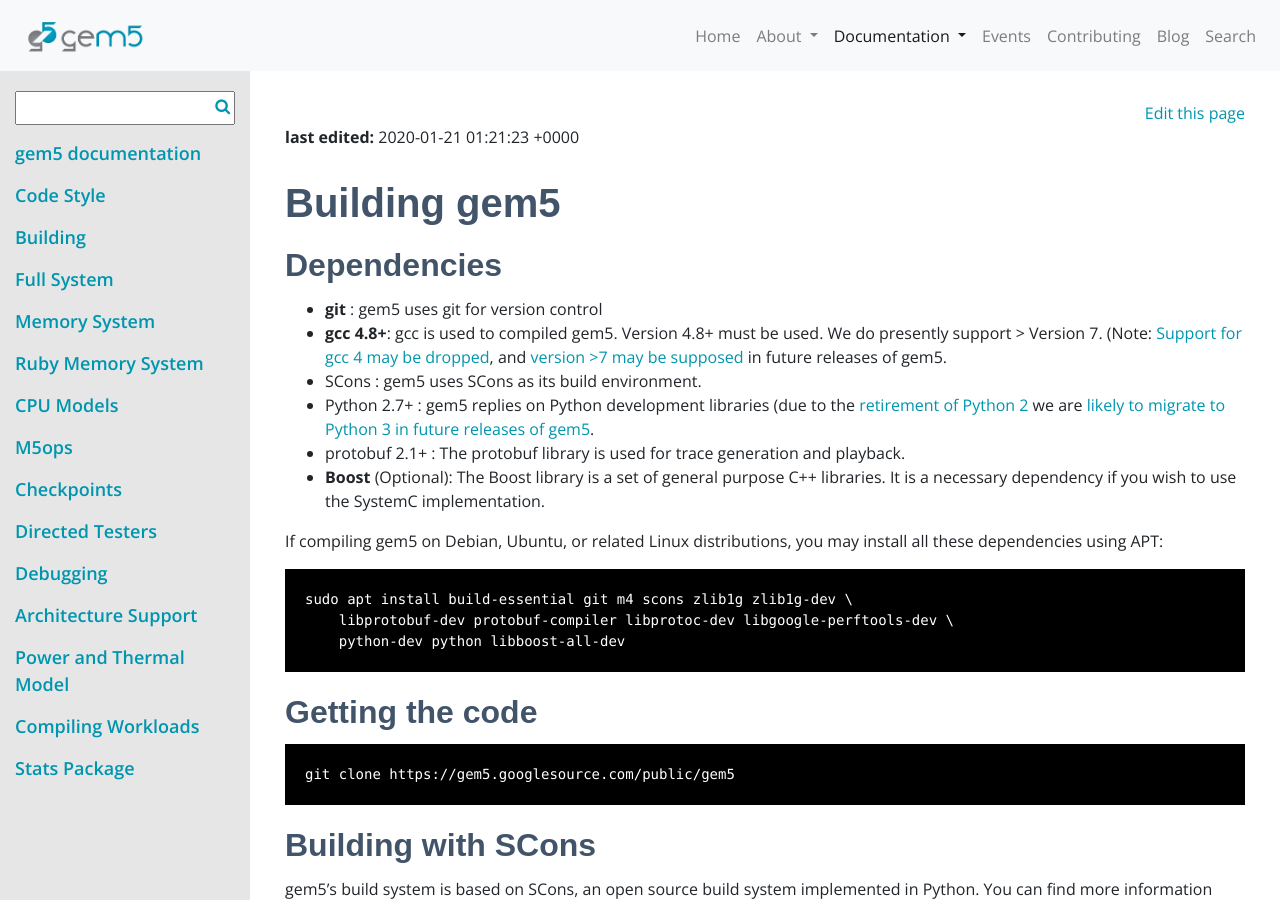
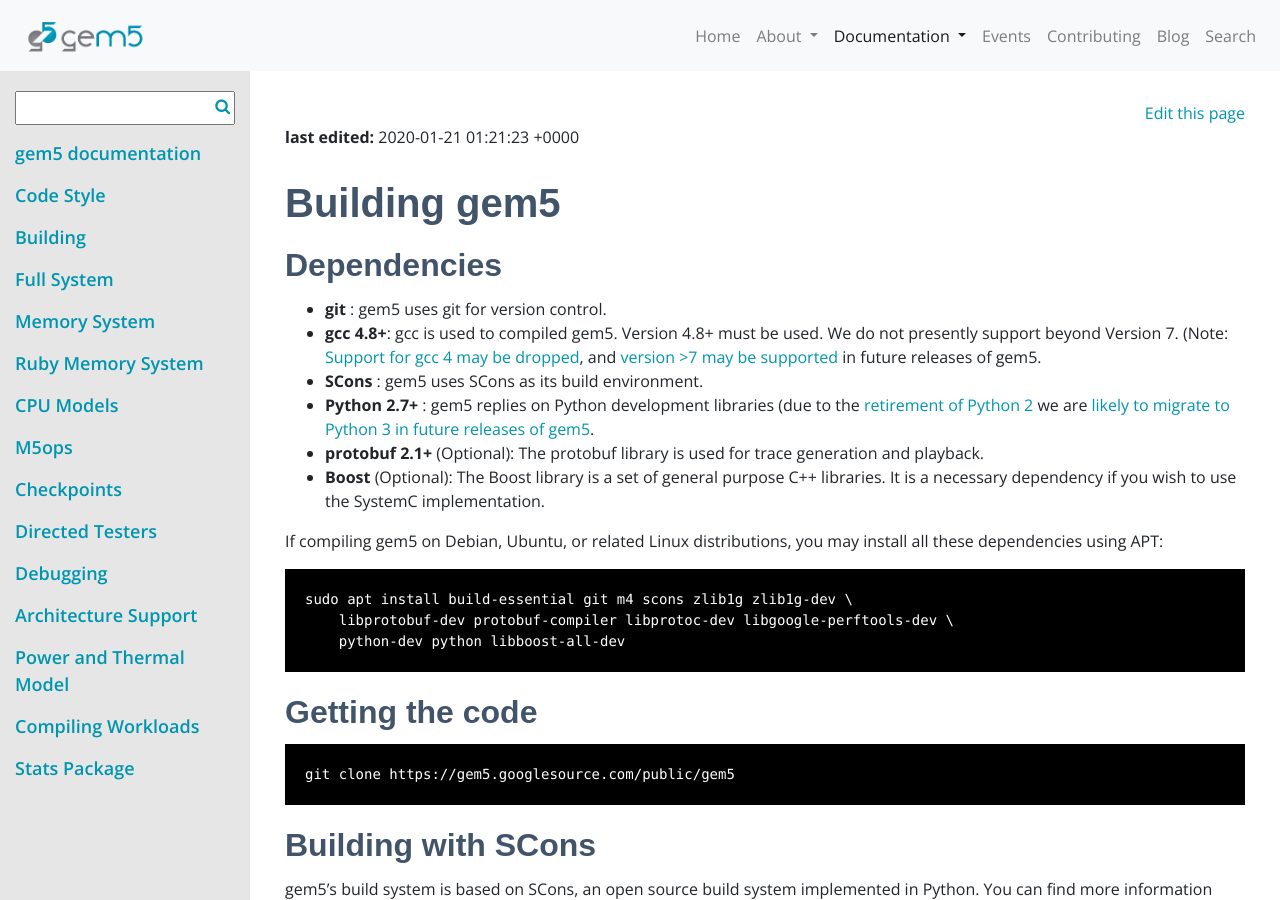
Before and after one commit to gem5/website, a Jekyll site: the page built from _pages/documentation/general_docs/building/index.md, in a window 1280 px wide and 900 px high. Built offline with Jekyll 4.4.1, drawn with Linux system fonts in a browser that asks for light colours; nearby versions of some CDN libraries; some web fonts are replaced.

Commit message:
Added documentation/general_docs/building

```diff
--- a/_pages/documentation/general_docs/building/index.md
+++ b/_pages/documentation/general_docs/building/index.md
@@ -11,20 +11,20 @@
 
 ## Dependencies
 
-* **git** : gem5 uses git for version control
+* **git** : gem5 uses git for version control.
 * **gcc 4.8+**: gcc is used to compiled gem5. Version 4.8+ must be used. We do
-presently support > Version 7. (Note: [Support for gcc 4 may be dropped](
-https://gem5.atlassian.net/browse/GEM5-218), and [version >7 may be
-supposed](https://gem5.atlassian.net/browse/GEM5-194) in future releases of
-gem5.
-* SCons : gem5 uses SCons as its build environment.
-* Python 2.7+ : gem5 replies on Python development libraries (due to the
+not presently support beyond Version 7. (Note:
+[Support for gcc 4 may be dropped](https://gem5.atlassian.net/browse/GEM5-218),
+and [version >7 may be supported](https://gem5.atlassian.net/browse/GEM5-194)
+in future releases of gem5.
+* **SCons** : gem5 uses SCons as its build environment.
+* **Python 2.7+** : gem5 replies on Python development libraries (due to the
 [retirement of Python 2](
 http://pyfound.blogspot.com/2019/12/python-2-sunset.html) we are [likely to
 migrate to Python 3 in future releases of gem5](
 https://gem5.atlassian.net/browse/GEM5-275).
-* protobuf 2.1+ : The protobuf library is used for trace generation and
-playback.
+* **protobuf 2.1+** (Optional): The protobuf library is used for trace
+generation and playback.
 * **Boost** (Optional): The Boost library is a set of general purpose C++
 libraries. It is a necessary dependency if you wish to use the SystemC
 implementation.
```
